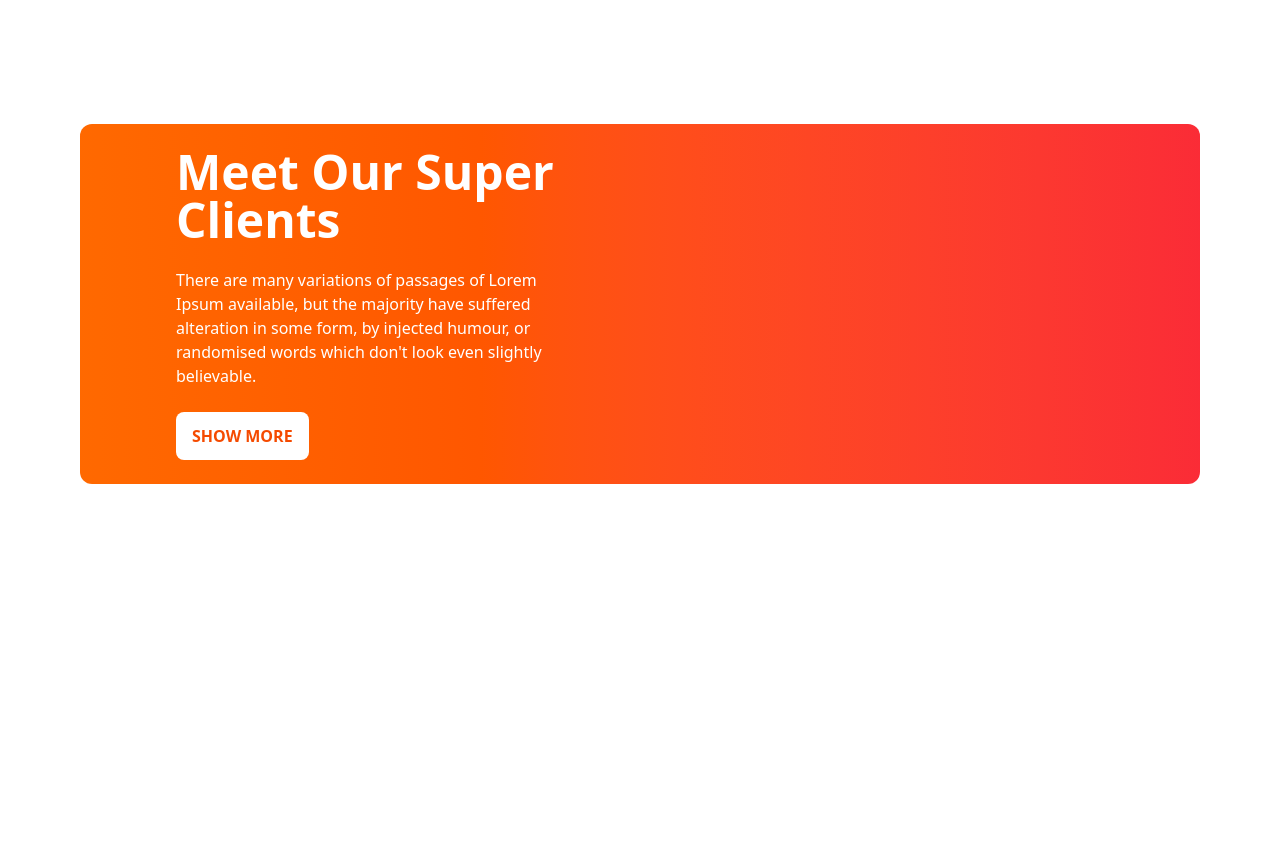
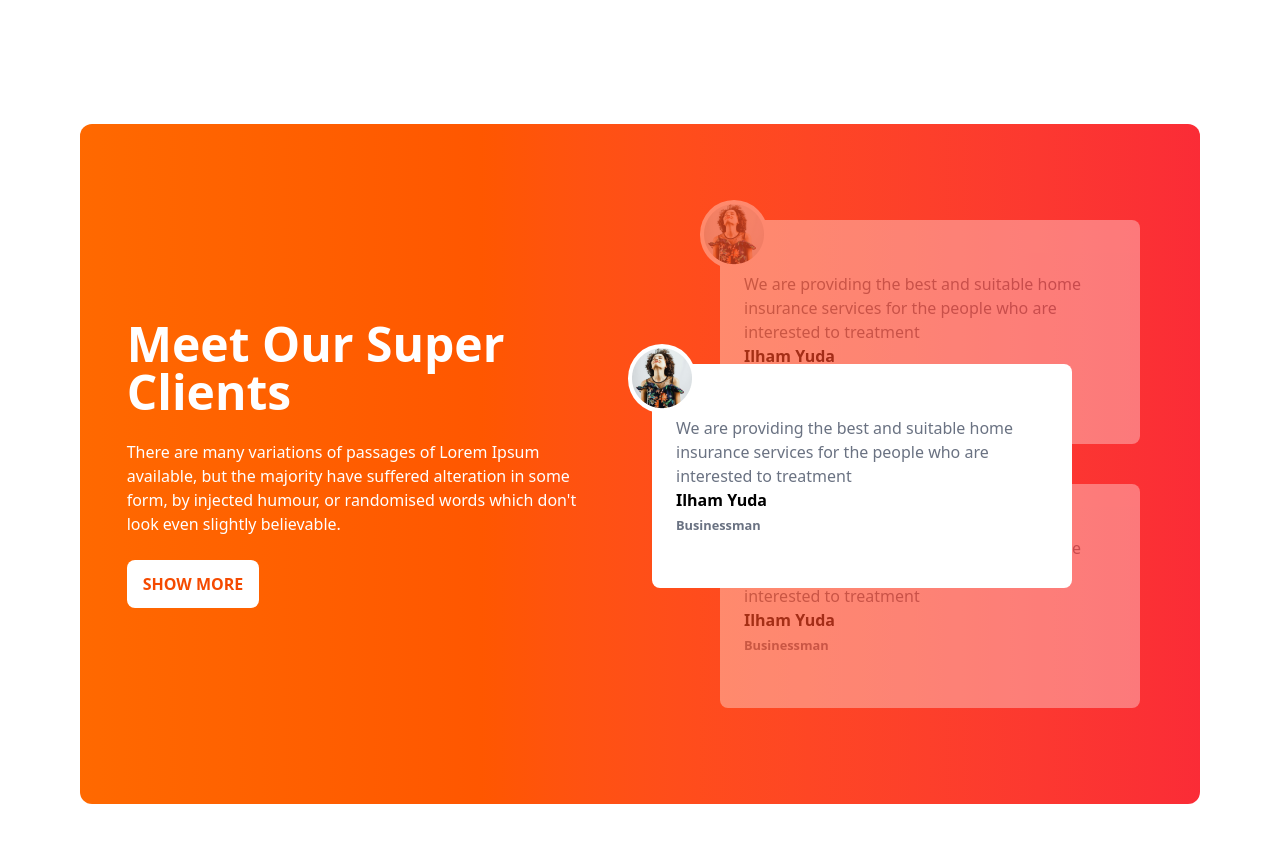
Before and after one commit to Imtiazjumman/tea-house-website-tailwind, a plain HTML site: page index.html in a window 1280 px wide. Shown: the part 1780-2622 px from the top of the page. Before the commit the page ends 2360 px from the top, so only its background shows below. Drawn offline with nearby package versions, Linux system fonts and the light colour scheme.

Commit message:
Review section

```diff
--- a/index.html
+++ b/index.html
@@ -204,9 +204,10 @@
       <!-- Client Section -->
       <section class="mb-24">
         <div
-          class="bg-gradient-to-r from-orange-500 to-red-500 text-white rounded-xl grid grid-cols-1 lg:grid-cols-2 px-7 md:px-24"
+          class="bg-gradient-to-r from-orange-500 to-red-500 text-white rounded-xl grid grid-cols-1 lg:grid-cols-2 px-7md:px-24"
         >
           <!-- Text Section -->
+          <div class="flex justify-center items-center overflow-hidden">
             <div class="w-5/6">
               <h1 class="text-5xl font-bold my-6">Meet Our Super Clients</h1>
               <p class="mb-6">
@@ -221,8 +222,68 @@
                 Show More
               </button>
             </div>
+          </div>
 
           <!-- Client Reviews -->
+          <div class="relative py-6 md:py-24">
+            <!-- Middle card  -->
+            <div class="absolute z-10 top-30 md:top-60">
+              <div
+                class="h-56 w-3/4 md:w-3/4 bg-white text-black rounded-lg flex items-center px-6 ml-3"
+              >
+                <div
+                  class="absolute -top-5 ml-2 md:-top-5 -left-5 bg-white rounded-full"
+                >
+                  <img class="p-1" src="/images/client.png" alt="" />
+                </div>
+                <div class="mt-5 md:mt-0">
+                  <p class="text-gray-500">
+                    We are providing the best and suitable home insurance
+                    services for the people who are interested to treatment
+                  </p>
+                  <h1 class="font-bold">Ilham Yuda</h1>
+                  <small class="font-semibold text-gray-500">Businessman</small>
+                </div>
+              </div>
+            </div>
+            <!-- top card -->
+            <div
+              class="relative left-12 md:left-20 h-56 w-3/4 md:w-3/4 bg-white text-black rounded-lg flex items-center px-6 opacity-35"
+            >
+              <div
+                class="absolute -top-5 md:-top-5 -left-5 bg-white rounded-full"
+              >
+                <img class="p-1" src="/images/client.png" alt="" />
+              </div>
+              <div class="mt-5 md:mt-0">
+                <p class="text-gray-500">
+                  We are providing the best and suitable home insurance services
+                  for the people who are interested to treatment
+                </p>
+                <h1 class="font-bold">Ilham Yuda</h1>
+                <small class="font-semibold text-gray-500">Businessman</small>
+              </div>
+            </div>
+
+            <!-- bottom card -->
+            <div
+              class="relative left-12 md:left-20 top-10 h-56 w-3/4 md:w-3/4 bg-white text-black rounded-lg flex items-center px-6 opacity-35 mb-10"
+            >
+              <div
+                class="absolute -top-5 md:-top-5 -left-5 bg-white rounded-full"
+              >
+                <img class="p-1" src="/images/client.png" alt="" />
+              </div>
+              <div class="mt-5 md:mt-0">
+                <p class="text-gray-500">
+                  We are providing the best and suitable home insurance services
+                  for the people who are interested to treatment
+                </p>
+                <h1 class="font-bold">Ilham Yuda</h1>
+                <small class="font-semibold text-gray-500">Businessman</small>
+              </div>
+            </div>
+          </div>
         </div>
       </section>
     </main>
```
Lines whose indentation alone changed are shown as unchanged.
